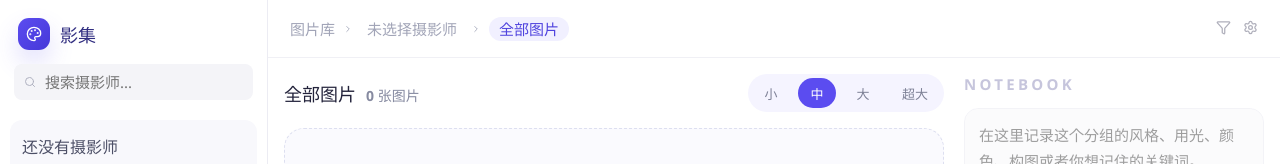
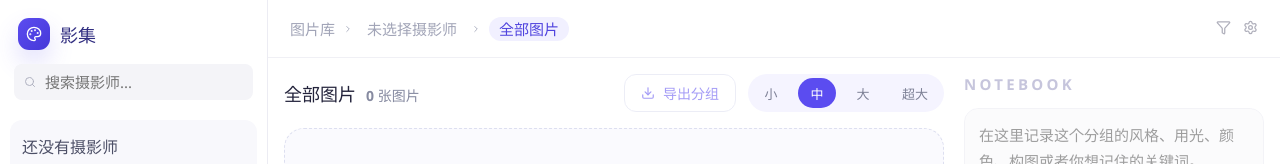
Before and after one commit to tiandishenxian/photo-style-studio, a React (Vite) app: page / in a window 1280 px wide. Shown: the top 164 px of the page. Built offline with nearby package versions, Linux system fonts and the light colour scheme.

Commit message:
增加分组导出功能

```diff
--- a/src/App.css
+++ b/src/App.css
@@ -544,6 +544,17 @@ button {
 .move-group-button:hover {
   border-color: #cfc9ff;
   background: #f8f7ff;
+}
+
+.export-group-button {
+  display: inline-flex;
+  align-items: center;
+  gap: 8px;
+}
+
+.export-group-button:disabled {
+  opacity: 0.55;
+  cursor: not-allowed;
 }
 
 .group-browser-title {
--- a/src/App.tsx
+++ b/src/App.tsx
@@ -16,6 +16,7 @@ import {
   Settings,
   Trash2,
   Upload,
+  Download,
 } from "lucide-react";
 import "./App.css";
 
@@ -68,6 +69,11 @@ type ArchiveImportResult = {
   targetDir: string;
   extractedFiles: number;
   createdNewPhotographer: boolean;
+};
+
+type ExportGroupPhotosResult = {
+  targetDir: string;
+  exportedFiles: number;
 };
 
 type ArchiveImportPreview = {
@@ -156,6 +162,7 @@ const TEXT = {
   dropReady: "松开鼠标即可导入当前 ZIP 压缩包。",
   importSuccessNew: "已创建并导入这个摄影师。",
   importSuccessMerge: "已合并到已有摄影师文件夹。",
+  exportSuccess: "分组导出完成",
   loading: "正在加载...",
   importing: "正在导入...",
   unsupportedArchive: "目前只支持 ZIP 压缩包。",
@@ -917,6 +924,27 @@ function App() {
     } catch (error) {
       setStatusMessage(
         error instanceof Error ? error.message : String(error ?? TEXT.importError),
+      );
+    }
+  }
+
+  async function handleExportGroup() {
+    if (visiblePhotos.length === 0) {
+      return;
+    }
+
+    try {
+      setStatusMessage("正在导出分组图片...");
+      const result = await invoke<ExportGroupPhotosResult>("export_group_photos", {
+        photoPaths: visiblePhotos.map((photo) => photo.path),
+        groupName: activeGroupName,
+      });
+      setStatusMessage(
+        `${TEXT.exportSuccess}：${result.exportedFiles} 张 -> ${result.targetDir}`,
+      );
+    } catch (error) {
+      setStatusMessage(
+        error instanceof Error ? error.message : String(error ?? "导出分组失败"),
       );
     }
   }
@@ -1723,6 +1751,15 @@ function App() {
                     <span>{visiblePhotos.length} 张图片</span>
                   </div>
                   <div className="group-browser-actions">
+                    <button
+                      type="button"
+                      className="move-group-button export-group-button"
+                      onClick={() => void handleExportGroup()}
+                      disabled={visiblePhotos.length === 0}
+                    >
+                      <Download size={14} />
+                      导出分组
+                    </button>
                     {selectedGroupPhotoPaths.length > 0 ? (
                       <button
                         type="button"
```
Also changed, not shown: 1 other file (tests, documents, lock files or other folders).
